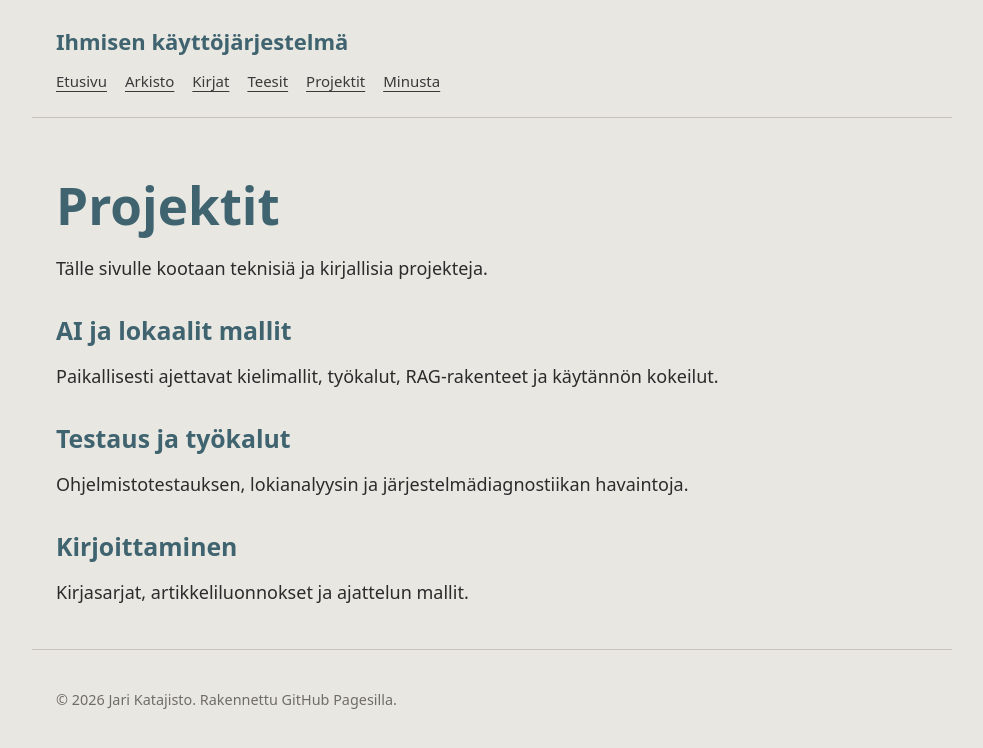
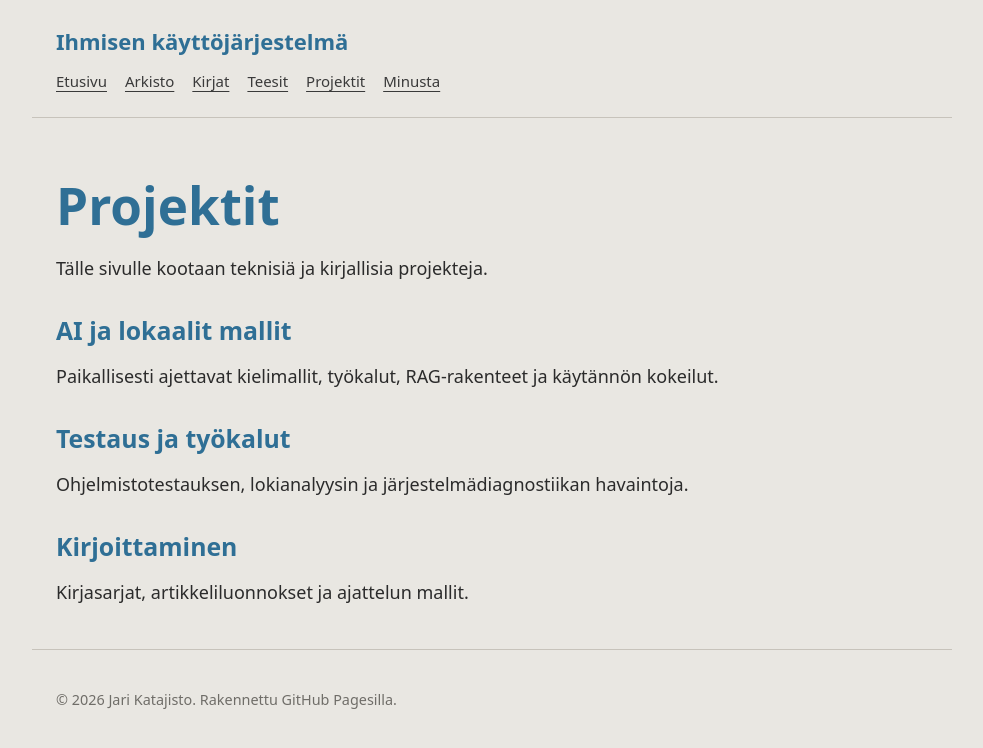
Before and after one commit to kataguru/blogi, a Jekyll site: the page built from projektit.md, in a window 1280 px wide. Shown: the top 748 px of the page, without its empty margins (148-1131 px from the left). Built offline with Jekyll 4.4.1, drawn with Linux system fonts in a browser that asks for light colours.

Commit message:
Adjust accent color to bluer tone

```diff
--- a/assets/css/style.css
+++ b/assets/css/style.css
@@ -4,7 +4,7 @@
   --muted: #6f6d68;
   --line: #c7c3bb;
   --link: #3a3a3a;
-  --accent: #3f6470;
+  --accent: #2f6f95;
   --card: #f1efea;
   --code-bg: #dedbd4;
   --max: 920px;
```
